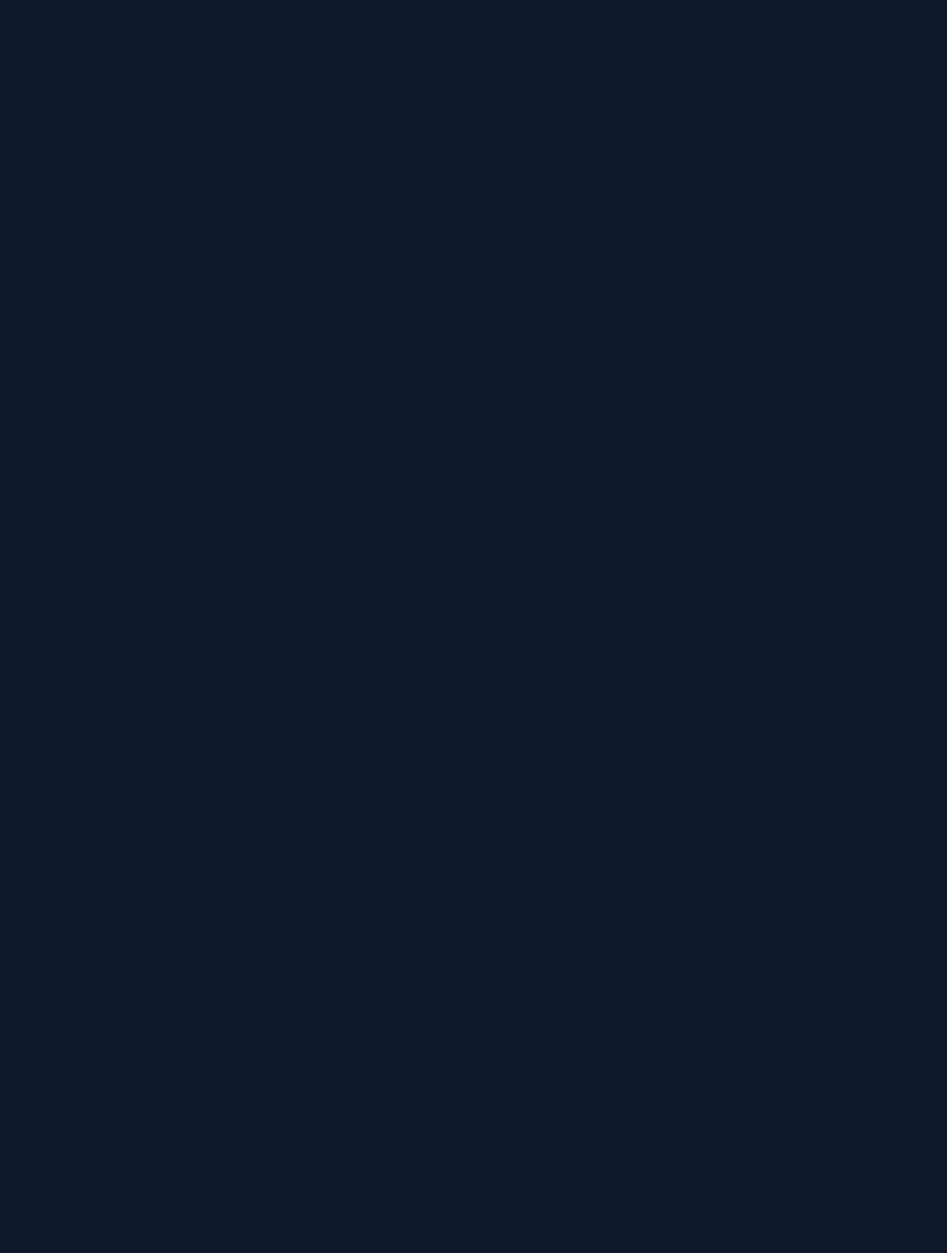
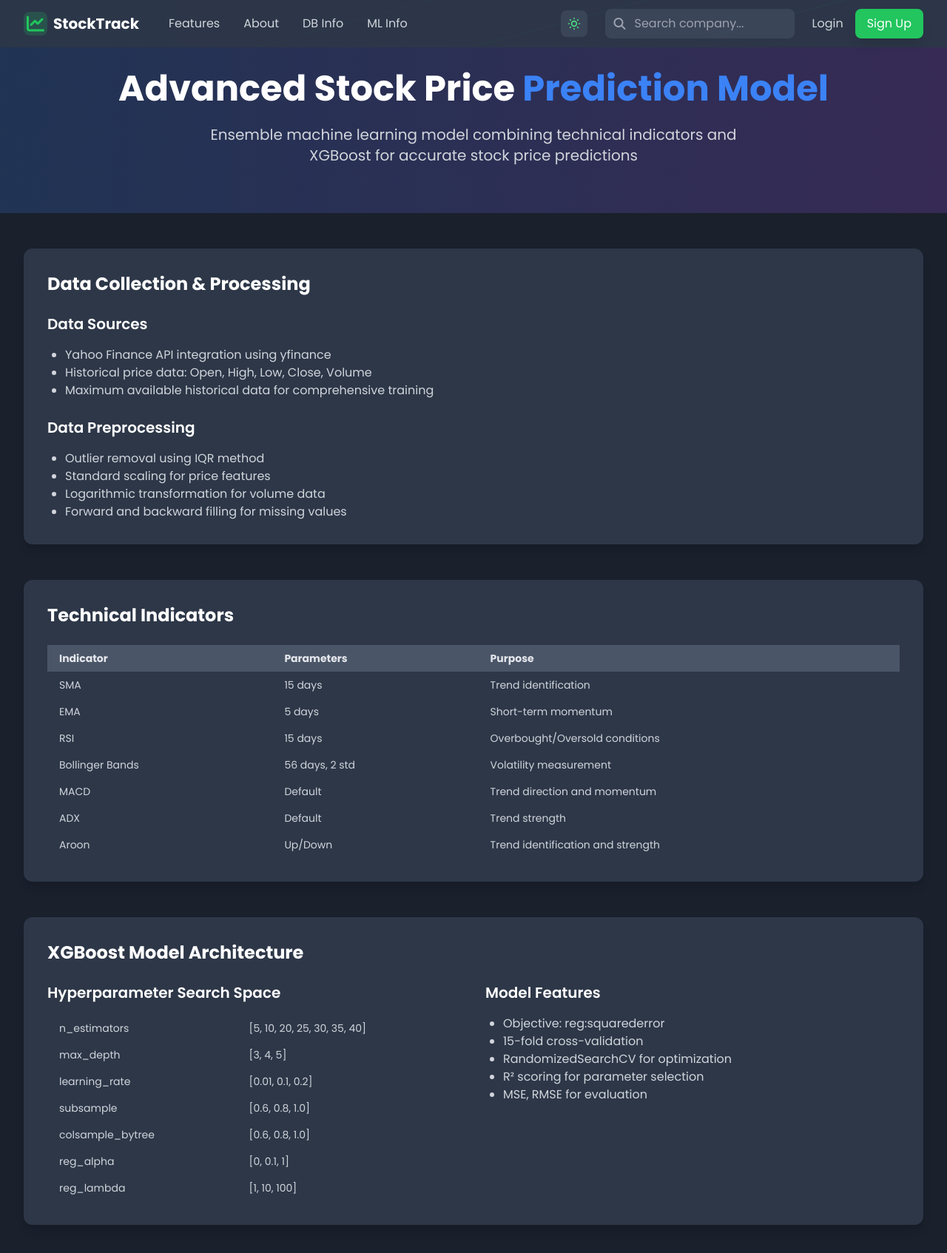
Before and after one commit to Nishchaypat/StockTrack-React, a React (Create React App) app in the folder stocktrack-frontend/: page /mlinfo in a window 1280 px wide. Before the commit this address had no page. Shown: the top 1694 px of the page at 74% size. Before the commit the page ends 800 px from the top, so only its background shows below. Built offline with nearby package versions, Linux system fonts and the light colour scheme.

Commit message:
Added more informative pages

```diff
--- a/stocktrack-frontend/src/App.js
+++ b/stocktrack-frontend/src/App.js
@@ -15,6 +15,7 @@ import Navbar from './components/Navbar';
 import { ThemeProvider } from './context/ThemeContext';
 import CompanyPage from './pages/CompanyPage';
 import AboutDatabasePage from './pages/AboutDatabasePage';
+import AboutMLPage from './pages/AboutMLPage';
 
 
 function App() {
@@ -29,6 +30,7 @@ function App() {
             <Route path="/features" element={<Features />} />
             <Route path="/about" element={<About />} />
             <Route path="/dbinfo" element={<AboutDatabasePage />} />
+            <Route path="/mlinfo" element={<AboutMLPage />} />
             <Route path="/company/:ticker" element={<CompanyPage />} />
             <Route element={<Layout />}>
               <Route
--- a/stocktrack-frontend/src/components/Navbar.js
+++ b/stocktrack-frontend/src/components/Navbar.js
@@ -86,6 +86,9 @@ const Navbar = () => {
               </Link>
               <Link to="/dbinfo" className="text-gray-300 hover:text-green-400 transition-colors">
                 DB Info
+              </Link>
+              <Link to="/mlinfo" className="text-gray-300 hover:text-green-400 transition-colors">
+                ML Info
               </Link>
             </div>
           </div>
--- a/stocktrack-frontend/src/pages/AboutDatabasePage.js
+++ b/stocktrack-frontend/src/pages/AboutDatabasePage.js
@@ -12,13 +12,13 @@ const AboutDatabasePage = () => {
       {/* Hero Section with Animated Background */}
       <div className="relative overflow-hidden">
         <div className="absolute inset-0">
-          <div className="absolute inset-0 bg-gradient-to-r from-green-500/20 to-blue-500/20"></div>
+          <div className="absolute inset-0 bg-gradient-to-r from-blue-500/20 to-red-500/20"></div>
           {/* Animated Lines */}
           <div className="absolute inset-0 opacity-10">
             {[...Array(5)].map((_, i) => (
               <div
                 key={i}
-                className="absolute h-px bg-green-500"
+                className="absolute h-px bg-blue-500"
                 style={{
                   left: `${i * 25}%`,
                   top: `${50 + Math.sin(i) * 20}%`,
@@ -36,7 +36,7 @@ const AboutDatabasePage = () => {
             <div className="text-center">
               <h1 className={`text-4xl md:text-5xl font-bold ${isDark ? 'text-white' : 'text-black'} mb-6`}>
                 Database
-                <span className="text-green-500"> in StockTrack</span>
+                <span className="text-blue-500"> in StockTrack</span>
               </h1>
               <p className={`text-xl ${isDark ? 'text-gray-300' : 'text-gray-700'} max-w-3xl mx-auto`}>
                 Overview of the database structure for the StockTrack platform, which includes data storage for predictions, user profiles, financial metrics, stock prices, and more.
--- /dev/null
+++ b/stocktrack-frontend/src/pages/AboutMLPage.js
@@ -0,0 +1,188 @@
+import React from 'react';
+import Navbar from '../components/Navbar';
+import { useTheme } from '../context/ThemeContext';
+
+const ModelPage = () => {
+  const { isDark } = useTheme();
+
+  return (
+    <div className={`min-h-screen ${isDark ? 'bg-gray-900' : 'bg-gray-100'}`}>
+      <Navbar />
+
+      <div className="relative overflow-hidden">
+        <div className="absolute inset-0">
+          <div className="absolute inset-0 bg-gradient-to-r from-blue-500/20 to-purple-500/20"></div>
+          <div className="absolute inset-0 opacity-10">
+            {[...Array(5)].map((_, i) => (
+              <div
+                key={i}
+                className="absolute h-px bg-blue-500"
+                style={{
+                  left: `${i * 25}%`,
+                  top: `${50 + Math.sin(i) * 20}%`,
+                  width: '25%',
+                  transform: 'rotate(-15deg)',
+                  animation: `pulse${i} 3s infinite ${i * 0.5}s`
+                }}
+              />
+            ))}
+          </div>
+        </div>
+
+        <div className="relative pt-24 pb-16">
+          <div className="max-w-7xl mx-auto px-4 sm:px-6 lg:px-8">
+            <div className="text-center">
+              <h1 className={`text-4xl md:text-5xl font-bold ${isDark ? 'text-white' : 'text-black'} mb-6`}>
+                Advanced Stock Price
+                <span className="text-blue-500"> Prediction Model</span>
+              </h1>
+              <p className={`text-xl ${isDark ? 'text-gray-300' : 'text-gray-700'} max-w-3xl mx-auto`}>
+                Ensemble machine learning model combining technical indicators and XGBoost for accurate stock price predictions
+              </p>
+            </div>
+          </div>
+        </div>
+      </div>
+
+      <div className="max-w-7xl mx-auto px-4 sm:px-6 lg:px-8 py-12">
+        <div className="space-y-12">
+
+          {/* Data Collection & Processing */}
+          <div className={`${isDark ? 'bg-gray-800' : 'bg-white'} rounded-xl p-8 shadow-lg`}>
+            <h2 className={`text-2xl font-bold ${isDark ? 'text-white' : 'text-gray-900'} mb-6`}>Data Collection & Processing</h2>
+            <div className="space-y-6">
+              <div>
+                <h3 className={`text-xl font-semibold ${isDark ? 'text-white' : 'text-gray-900'} mb-4`}>Data Sources</h3>
+                <ul className={`list-disc pl-6 ${isDark ? 'text-gray-300' : 'text-gray-600'}`}>
+                  <li>Yahoo Finance API integration using yfinance</li>
+                  <li>Historical price data: Open, High, Low, Close, Volume</li>
+                  <li>Maximum available historical data for comprehensive training</li>
+                </ul>
+              </div>
+
+              <div>
+                <h3 className={`text-xl font-semibold ${isDark ? 'text-white' : 'text-gray-900'} mb-4`}>Data Preprocessing</h3>
+                <ul className={`list-disc pl-6 ${isDark ? 'text-gray-300' : 'text-gray-600'}`}>
+                  <li>Outlier removal using IQR method</li>
+                  <li>Standard scaling for price features</li>
+                  <li>Logarithmic transformation for volume data</li>
+                  <li>Forward and backward filling for missing values</li>
+                </ul>
+              </div>
+            </div>
+          </div>
+
+          {/* Technical Indicators */}
+          <div className={`${isDark ? 'bg-gray-800' : 'bg-white'} rounded-xl p-8 shadow-lg`}>
+            <h2 className={`text-2xl font-bold ${isDark ? 'text-white' : 'text-gray-900'} mb-6`}>Technical Indicators</h2>
+            <div className="overflow-x-auto">
+              <table className="min-w-full text-sm">
+                <thead>
+                  <tr className={`${isDark ? 'bg-gray-700' : 'bg-gray-200'}`}>
+                    <th className={`px-4 py-2 text-left ${isDark ? 'text-gray-200' : 'text-gray-800'}`}>Indicator</th>
+                    <th className={`px-4 py-2 text-left ${isDark ? 'text-gray-200' : 'text-gray-800'}`}>Parameters</th>
+                    <th className={`px-4 py-2 text-left ${isDark ? 'text-gray-200' : 'text-gray-800'}`}>Purpose</th>
+                  </tr>
+                </thead>
+                <tbody className={isDark ? 'text-gray-300' : 'text-gray-600'}>
+                  <tr>
+                    <td className="px-4 py-2">SMA</td>
+                    <td className="px-4 py-2">15 days</td>
+                    <td className="px-4 py-2">Trend identification</td>
+                  </tr>
+                  <tr>
+                    <td className="px-4 py-2">EMA</td>
+                    <td className="px-4 py-2">5 days</td>
+                    <td className="px-4 py-2">Short-term momentum</td>
+                  </tr>
+                  <tr>
+                    <td className="px-4 py-2">RSI</td>
+                    <td className="px-4 py-2">15 days</td>
+                    <td className="px-4 py-2">Overbought/Oversold conditions</td>
+                  </tr>
+                  <tr>
+                    <td className="px-4 py-2">Bollinger Bands</td>
+                    <td className="px-4 py-2">56 days, 2 std</td>
+                    <td className="px-4 py-2">Volatility measurement</td>
+                  </tr>
+                  <tr>
+                    <td className="px-4 py-2">MACD</td>
+                    <td className="px-4 py-2">Default</td>
+                    <td className="px-4 py-2">Trend direction and momentum</td>
+                  </tr>
+                  <tr>
+                    <td className="px-4 py-2">ADX</td>
+                    <td className="px-4 py-2">Default</td>
+                    <td className="px-4 py-2">Trend strength</td>
+                  </tr>
+                  <tr>
+                    <td className="px-4 py-2">Aroon</td>
+                    <td className="px-4 py-2">Up/Down</td>
+                    <td className="px-4 py-2">Trend identification and strength</td>
+                  </tr>
+                </tbody>
+              </table>
+            </div>
+          </div>
+
+          {/* XGBoost Model */}
+          <div className={`${isDark ? 'bg-gray-800' : 'bg-white'} rounded-xl p-8 shadow-lg`}>
+            <h2 className={`text-2xl font-bold ${isDark ? 'text-white' : 'text-gray-900'} mb-6`}>XGBoost Model Architecture</h2>
+            <div className="grid grid-cols-1 md:grid-cols-2 gap-8">
+              <div>
+                <h3 className={`text-xl font-semibold ${isDark ? 'text-white' : 'text-gray-900'} mb-4`}>Hyperparameter Search Space</h3>
+                <div className="overflow-x-auto">
+                  <table className="min-w-full text-sm">
+                    <tbody className={isDark ? 'text-gray-300' : 'text-gray-600'}>
+                      <tr>
+                        <td className="px-4 py-2">n_estimators</td>
+                        <td className="px-4 py-2">[5, 10, 20, 25, 30, 35, 40]</td>
+                      </tr>
+                      <tr>
+                        <td className="px-4 py-2">max_depth</td>
+                        <td className="px-4 py-2">[3, 4, 5]</td>
+                      </tr>
+                      <tr>
+                        <td className="px-4 py-2">learning_rate</td>
+                        <td className="px-4 py-2">[0.01, 0.1, 0.2]</td>
+                      </tr>
+                      <tr>
+                        <td className="px-4 py-2">subsample</td>
+                        <td className="px-4 py-2">[0.6, 0.8, 1.0]</td>
+                      </tr>
+                      <tr>
+                        <td className="px-4 py-2">colsample_bytree</td>
+                        <td className="px-4 py-2">[0.6, 0.8, 1.0]</td>
+                      </tr>
+                      <tr>
+                        <td className="px-4 py-2">reg_alpha</td>
+                        <td className="px-4 py-2">[0, 0.1, 1]</td>
+                      </tr>
+                      <tr>
+                        <td className="px-4 py-2">reg_lambda</td>
+                        <td className="px-4 py-2">[1, 10, 100]</td>
+                      </tr>
+                    </tbody>
+                  </table>
+                </div>
+              </div>
+
+              <div>
+                <h3 className={`text-xl font-semibold ${isDark ? 'text-white' : 'text-gray-900'} mb-4`}>Model Features</h3>
+                <ul className={`list-disc pl-6 ${isDark ? 'text-gray-300' : 'text-gray-600'}`}>
+                  <li>Objective: reg:squarederror</li>
+                  <li>15-fold cross-validation</li>
+                  <li>RandomizedSearchCV for optimization</li>
+                  <li>R² scoring for parameter selection</li>
+                  <li>MSE, RMSE for evaluation</li>
+                </ul>
+              </div>
+            </div>
+          </div>
+        </div>
+      </div>
+    </div>
+  );
+};
+
+export default ModelPage;
```
